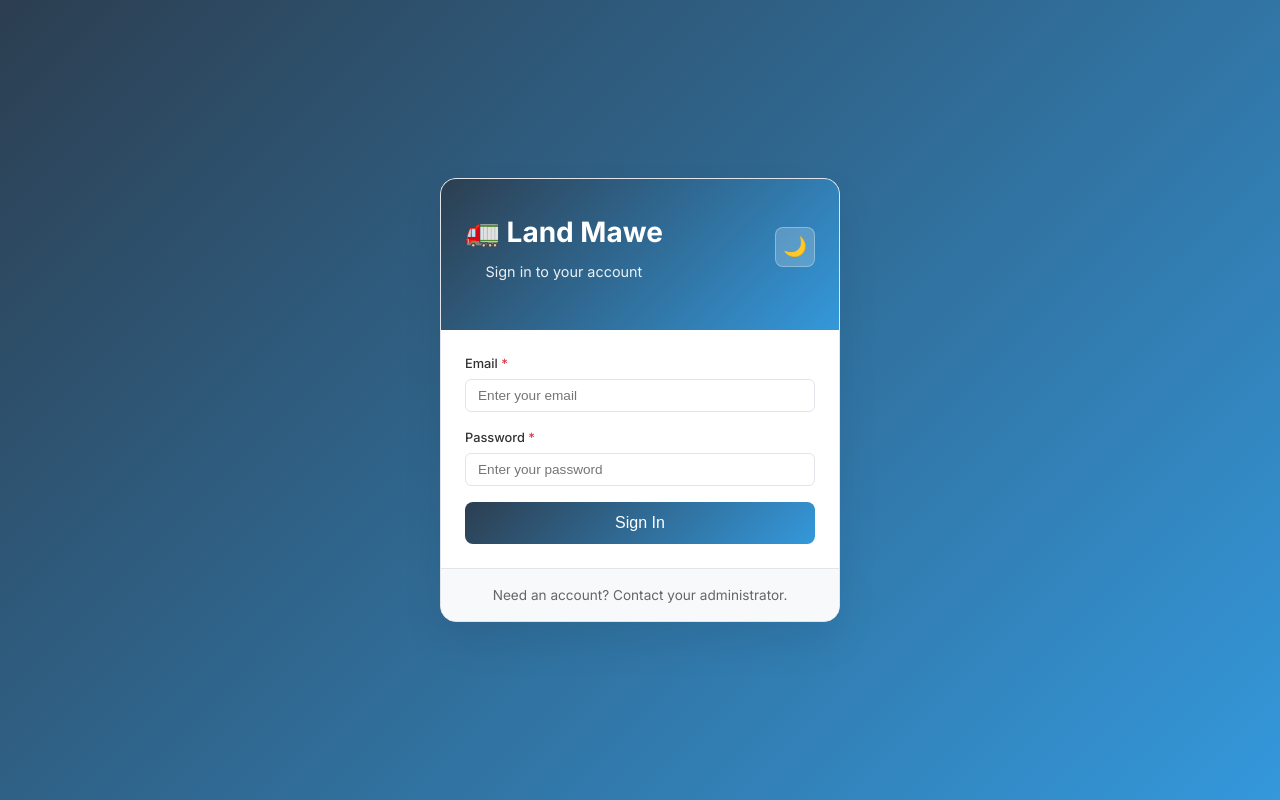
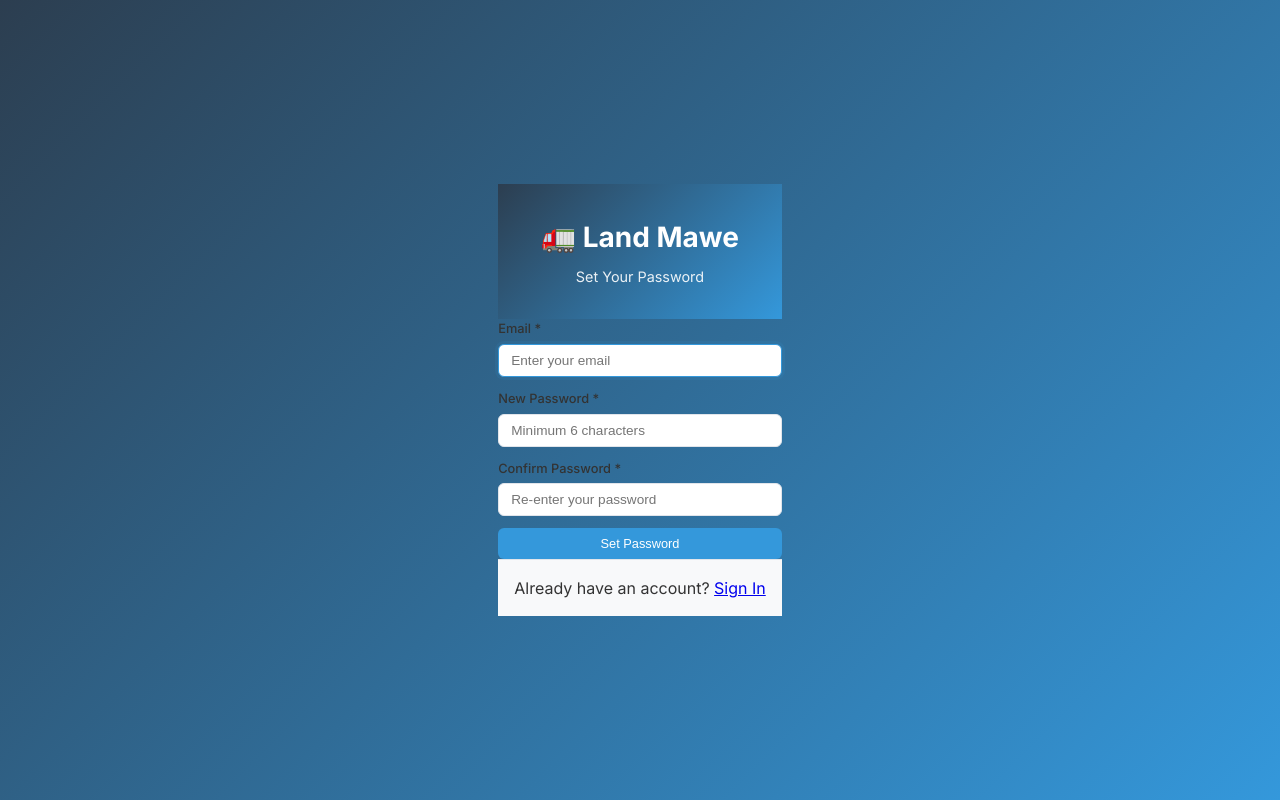
Before and after one commit to MunyaoMulinge/land-mawe-app, a React (Vite) app in the folder client/: page /set-password in a window 1280 px wide. Built offline with nearby package versions, Linux system fonts and the light colour scheme.

Commit message:
allow users to receive email to set passwords

```diff
--- a/client/src/App.jsx
+++ b/client/src/App.jsx
@@ -20,11 +20,12 @@ import Users from './components/Users'
 import ActivityLogs from './components/ActivityLogs'
 import PermissionManager from './components/PermissionManager'
 import DriverPortal from './components/DriverPortal'
+import SetPassword from './components/SetPassword'
 import './App.css'
 
 // Define tabs based on user role
 const baseTabs = [
-  { id: 'dashboard', label: '📊 Dashboard', path: '/', roles: ['superadmin', 'admin', 'finance', 'staff', 'driver'] },
+  { id: 'dashboard', label: '📊 Dashboard', path: '/dashboard', roles: ['superadmin', 'admin', 'finance', 'staff', 'driver'] },
   { id: 'bookings', label: '📅 Bookings', path: '/bookings', roles: ['superadmin', 'admin', 'finance', 'staff', 'driver'] },
   { id: 'trucks', label: '🚛 Trucks', path: '/trucks', roles: ['superadmin', 'admin', 'finance', 'staff', 'driver'] },
   { id: 'trailers', label: '🚚 Trailers', path: '/trailers', roles: ['superadmin', 'admin', 'finance', 'staff', 'driver'] },
@@ -86,6 +87,11 @@ function Layout({ user, onLogout }) {
   const [showWarning, setShowWarning] = useState(false)
   const { hasPermission, permissions } = usePermissions()
 
+  // If no user, don't render layout (will redirect)
+  if (!user) {
+    return <Navigate to="/" replace />
+  }
+
   // Initialize session management
   const { showWarning: sessionWarning } = useSession(onLogout, () => setShowWarning(true))
 
@@ -99,7 +105,8 @@ function Layout({ user, onLogout }) {
     }
     // Check if user has view permission for this module
     const moduleName = tab.id === 'activity' ? 'activity_logs' :
-                       tab.id === 'jobcards' ? 'job_cards' : tab.id
+                       tab.id === 'jobcards' ? 'job_cards' :
+                       tab.id === 'dashboard' ? 'dashboard' : tab.id
     return hasPermission(moduleName, 'view')
   })
 
@@ -291,21 +298,27 @@ function App() {
     return <div className="loading">Loading...</div>
   }
 
-  // Not logged in - show auth
-  if (!user) {
-    return <Auth onLogin={handleLogin} />
-  }
-
-  // All authenticated users (including drivers) get the full interface
-  // Access is controlled by granular permissions, not just role
+  // All routes - some require auth, some don't
   return (
     <PermissionsProvider currentUser={user}>
       <BrowserRouter>
         <Routes>
+          {/* Public routes (no auth required) */}
+          <Route path="/set-password" element={<SetPassword />} />
+
+          {/* Auth route */}
+          <Route
+            path="/"
+            element={
+              user ? <Navigate to="/dashboard" replace /> : <Auth onLogin={handleLogin} />
+            }
+          />
+
+          {/* Protected routes (require auth) */}
           <Route element={<Layout user={user} onLogout={handleLogout} />}>
           {/* Dashboard - controlled by permissions */}
           <Route
-            path="/"
+            path="/dashboard"
             element={
               <ProtectedRoute user={user} allowedRoles={['superadmin', 'admin', 'finance', 'staff', 'driver']}>
                 <Dashboard />
@@ -424,7 +437,7 @@ function App() {
           />
 
           {/* Catch all - redirect to dashboard */}
-          <Route path="*" element={<Navigate to="/" replace />} />
+          <Route path="*" element={<Navigate to="/dashboard" replace />} />
         </Route>
       </Routes>
     </BrowserRouter>
--- /dev/null
+++ b/client/src/components/SetPassword.jsx
@@ -0,0 +1,157 @@
+import { useState, useEffect } from 'react'
+import { useNavigate, useLocation } from 'react-router-dom'
+import { API_BASE } from '../config'
+
+export default function SetPassword() {
+  const navigate = useNavigate()
+  const location = useLocation()
+  const [password, setPassword] = useState('')
+  const [confirmPassword, setConfirmPassword] = useState('')
+  const [email, setEmail] = useState('')
+  const [loading, setLoading] = useState(false)
+  const [error, setError] = useState(null)
+  const [success, setSuccess] = useState(false)
+
+  useEffect(() => {
+    // Get email from URL query params if present
+    const searchParams = new URLSearchParams(location.search)
+    const emailFromUrl = searchParams.get('email')
+    if (emailFromUrl) {
+      setEmail(emailFromUrl)
+    }
+  }, [location])
+
+  const handleSubmit = async (e) => {
+    e.preventDefault()
+    setError(null)
+
+    if (!email) {
+      setError('Please enter your email')
+      return
+    }
+
+    if (password.length < 6) {
+      setError('Password must be at least 6 characters')
+      return
+    }
+
+    if (password !== confirmPassword) {
+      setError('Passwords do not match')
+      return
+    }
+
+    setLoading(true)
+
+    try {
+      // Update password using email
+      const res = await fetch(`${API_BASE}/auth/set-password`, {
+        method: 'POST',
+        headers: {
+          'Content-Type': 'application/json'
+        },
+        body: JSON.stringify({ email, password })
+      })
+
+      if (!res.ok) {
+        const err = await res.json()
+        throw new Error(err.error || 'Failed to set password')
+      }
+
+      setSuccess(true)
+
+      // Redirect to login after 2 seconds
+      setTimeout(() => {
+        navigate('/')
+      }, 2000)
+    } catch (err) {
+      setError(err.message)
+    } finally {
+      setLoading(false)
+    }
+  }
+
+  if (success) {
+    return (
+      <div className="auth-container">
+        <div className="auth-box" style={{ textAlign: 'center' }}>
+          <h2>✅ Password Set Successfully!</h2>
+          <p>Your password has been set. You can now log in.</p>
+          <p>Redirecting to login...</p>
+        </div>
+      </div>
+    )
+  }
+
+  return (
+    <div className="auth-container">
+      <div className="auth-box">
+        <div className="auth-header">
+          <h1>🚛 Land Mawe</h1>
+          <p>Set Your Password</p>
+        </div>
+
+        {error && (
+          <div style={{
+            background: '#f8d7da',
+            color: '#721c24',
+            padding: '0.75rem',
+            borderRadius: '4px',
+            marginBottom: '1rem'
+          }}>
+            {error}
+          </div>
+        )}
+
+        <form onSubmit={handleSubmit}>
+          <div className="form-group">
+            <label>Email *</label>
+            <input
+              type="email"
+              value={email}
+              onChange={(e) => setEmail(e.target.value)}
+              placeholder="Enter your email"
+              required
+              autoFocus
+            />
+          </div>
+
+          <div className="form-group">
+            <label>New Password *</label>
+            <input
+              type="password"
+              value={password}
+              onChange={(e) => setPassword(e.target.value)}
+              placeholder="Minimum 6 characters"
+              required
+              minLength={6}
+            />
+          </div>
+
+          <div className="form-group">
+            <label>Confirm Password *</label>
+            <input
+              type="password"
+              value={confirmPassword}
+              onChange={(e) => setConfirmPassword(e.target.value)}
+              placeholder="Re-enter your password"
+              required
+            />
+          </div>
+
+          <button
+            type="submit"
+            className="btn btn-primary"
+            disabled={loading}
+            style={{ width: '100%' }}
+          >
+            {loading ? 'Setting Password...' : 'Set Password'}
+          </button>
+        </form>
+
+        <div className="auth-footer">
+          <p>Already have an account? <a href="/">Sign In</a></p>
+        </div>
+      </div>
+    </div>
+  )
+}
--- a/client/src/components/Trucks.jsx
+++ b/client/src/components/Trucks.jsx
@@ -12,15 +12,12 @@ export default function Trucks() {
   const { hasPermission } = usePermissions()
 
   const fetchTrucks = () => {
-    console.log('Fetching trucks from:', `${API}/trucks`);
     fetch(`${API}/trucks`)
       .then(r => {
-        console.log('Trucks response status:', r.status);
         if (!r.ok) throw new Error(`HTTP error! status: ${r.status}`);
         return r.json();
       })
       .then(data => {
-        console.log('Trucks data:', data);
         setTrucks(data);
         setLoading(false);
       })
--- a/client/src/components/Users.jsx
+++ b/client/src/components/Users.jsx
@@ -45,9 +45,10 @@ export default function Users({ currentUser }) {
         : `${API_BASE}/users`;
 
       const method = editingUser ? "PATCH" : "POST";
+      // When creating, don't send password - user sets it via invitation
       const body = editingUser
         ? { name: values.name, phone: values.phone, role: values.role }
-        : values;
+        : { name: values.name, email: values.email, phone: values.phone, role: values.role };
 
       const res = await fetch(url, {
         method,
@@ -63,10 +64,17 @@ export default function Users({ currentUser }) {
         throw new Error(err.error || "Failed to save user");
       }
 
+      const result = await res.json();
+
       resetForm();
       setShowForm(false);
       setEditingUser(null);
       fetchUsers();
+
+      // Show success message with invitation info
+      if (!editingUser && result.message) {
+        alert(result.message);
+      }
     } catch (err) {
       alert(err.message);
     } finally {
@@ -127,7 +135,6 @@ export default function Users({ currentUser }) {
       return {
         name: editingUser.name,
         email: editingUser.email,
-        password: "",
         phone: editingUser.phone || "",
         role: editingUser.role,
       };
@@ -135,7 +142,6 @@ export default function Users({ currentUser }) {
     return {
       name: "",
       email: "",
-      password: "",
       phone: "",
       role: "staff",
     };
@@ -247,13 +253,17 @@ export default function Users({ currentUser }) {
                           placeholder="email@example.com"
                           required
                         />
-                        <FormikField
-                          label="Password"
-                          name="password"
-                          type="password"
-                          placeholder="Minimum 6 characters"
-                          required
-                        />
+                        <div style={{
+                          padding: '0.75rem',
+                          background: '#e3f2fd',
+                          borderRadius: '4px',
+                          marginBottom: '1rem',
+                          fontSize: '0.9rem',
+                          color: '#1976d2',
+                          gridColumn: '1 / -1'
+                        }}>
+                          📧 An invitation email will be sent to the user to set their password.
+                        </div>
                       </>
                     )}
                     <FormikField
--- a/client/src/hooks/useSession.js
+++ b/client/src/hooks/useSession.js
@@ -28,7 +28,6 @@ export function useSession(onSessionExpired, onShowWarning) {
 
     const sessionAge = Date.now() - parseInt(sessionStart);
     if (sessionAge > TOKEN_LIFETIME) {
-      console.log('Token expired, logging out...');
       clearSession();
       return true;
     }
@@ -50,14 +49,12 @@ export function useSession(onSessionExpired, onShowWarning) {
 
     // Set warning timer
     warningTimerRef.current = setTimeout(() => {
-      console.log('Showing idle warning...');
       setShowWarning(true);
       if (onShowWarning) onShowWarning();
     }, IDLE_TIMEOUT - WARNING_BEFORE);
 
     // Set logout timer
     idleTimerRef.current = setTimeout(() => {
-      console.log('Idle timeout reached, logging out...');
       setShowWarning(false);
       clearSession();
     }, IDLE_TIMEOUT);
--- a/client/src/validations/schemas.js
+++ b/client/src/validations/schemas.js
@@ -8,13 +8,10 @@ export const userSchema = Yup.object({
   email: Yup.string()
     .email('Invalid email address')
     .required('Email is required'),
+  // Password is no longer required - users set it via invitation email
   password: Yup.string()
     .min(6, 'Password must be at least 6 characters')
-    .when('$isEditing', {
-      is: false,
-      then: (schema) => schema.required('Password is required'),
-      otherwise: (schema) => schema.notRequired()
-    }),
+    .notRequired(),
   phone: Yup.string()
     .matches(/^[0-9\-\+\s]+$/, 'Invalid phone number')
     .nullable(),
```
Also changed, not shown: 2 other files (tests, documents, lock files or other folders).
